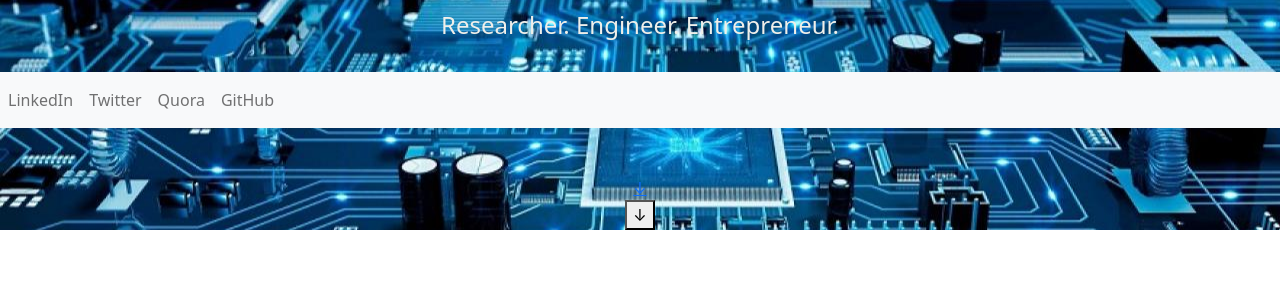
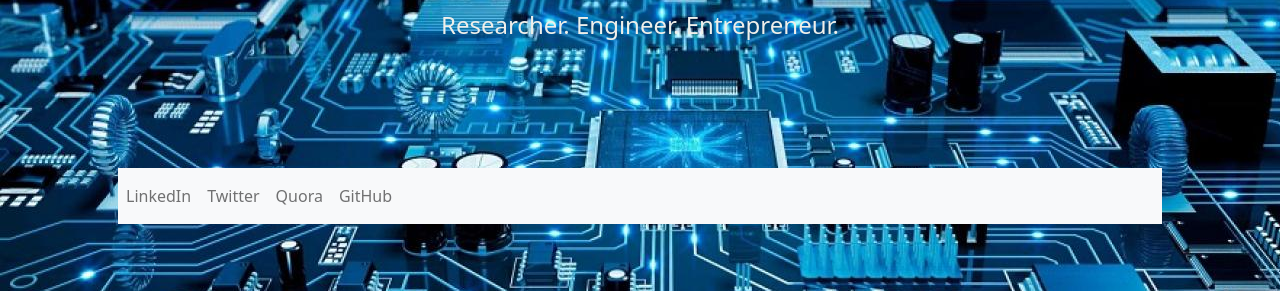
Before and after one commit to anudeepnrao/anudeepnrao.github.io, a plain HTML site: page index.html in a window 1280 px wide. Shown: the part 274-565 px from the top of the page. Drawn offline with nearby package versions, Linux system fonts and the light colour scheme.

Commit message:
Update index.html

```diff
--- a/index.html
+++ b/index.html
@@ -36,6 +36,7 @@
 				<br>
     			<h4 style="margin-block-start:0.2em;">Researcher. Engineer. Entrepreneur.</h4>
    				<br>
+			<div class="container p-5 my-5" >
         		<nav  class="navbar navbar-expand-lg navbar-light bg-light" >
 				 <ul class="navbar-nav">
           			<li class="nav-item"><a class="nav-link" href="http://www.linkedin.com/in/anudeepnrao" title="Anudeep on LinkedIn" target="_blank">LinkedIn</a></li>
@@ -44,6 +45,7 @@
           			<li class="nav-item"><a class="nav-link" href="https://github.com/anudeepnrao" title="Anudeep on GitHub" target="_blank">GitHub</a></li>
 					 </ul>
         		</nav>
+				</div>
         		<br><br>
         		<a class="more" id="header__more" title="Learn more" href="#">↓</a>
              	<!--<nav class="navbar navbar-inverse navbar-fixed-top" role="navigation">  -->
```
